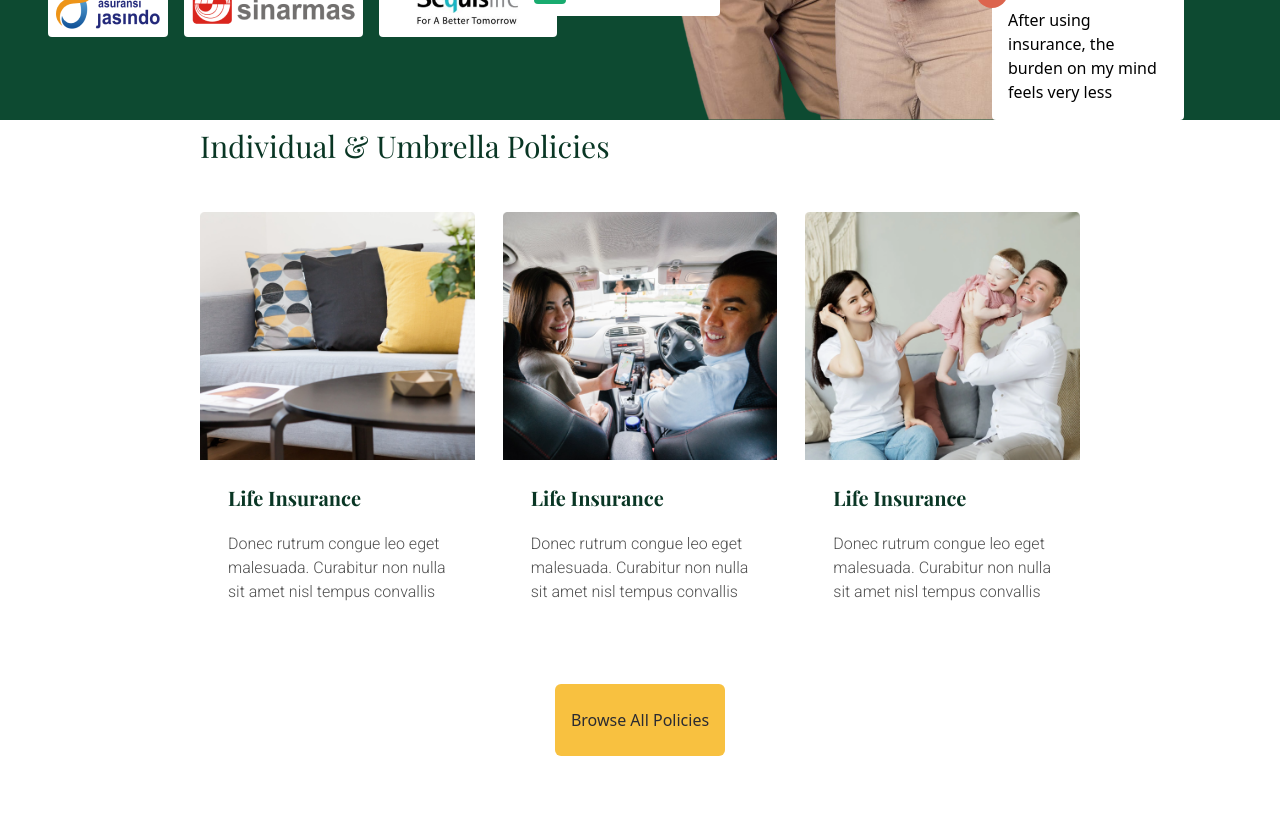
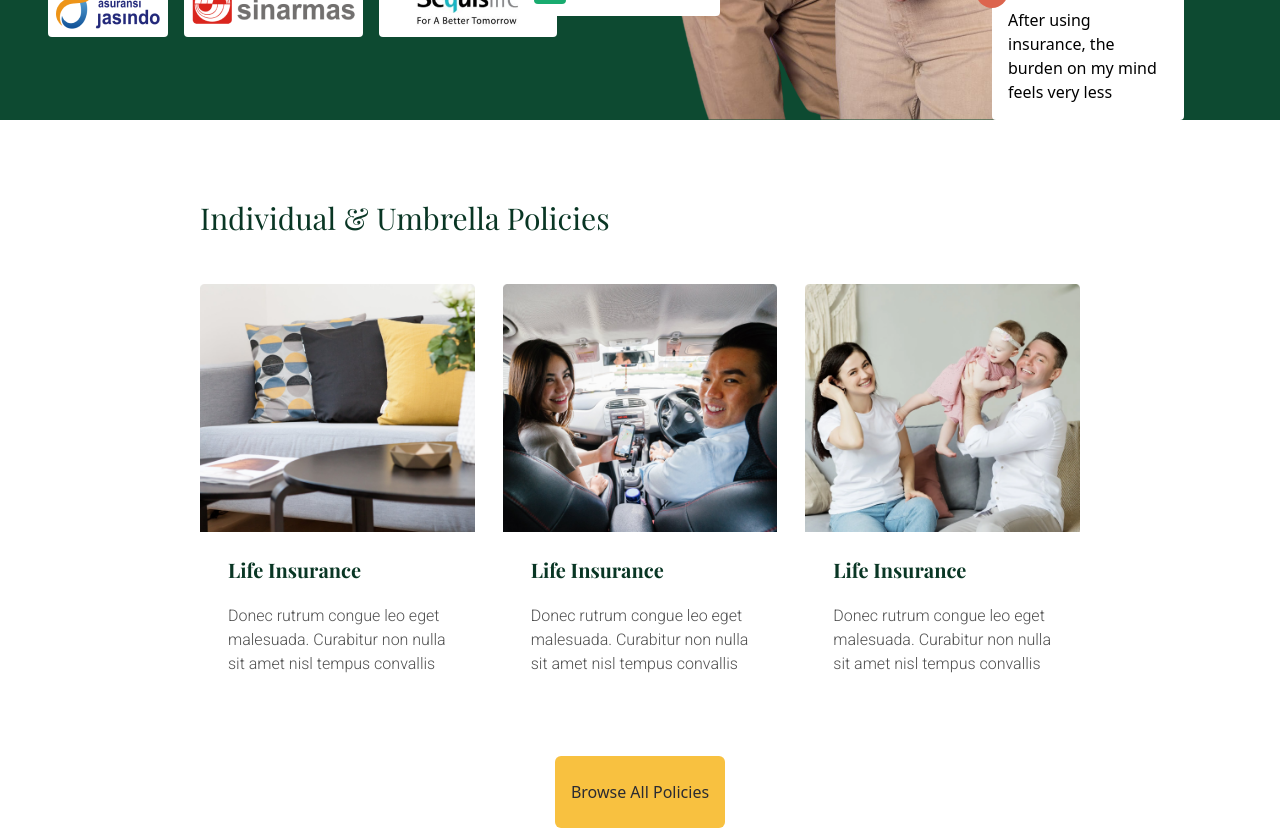
Before and after one commit to DCI-DEV-Team/001-insurance-landingpage, a React (Vite) app: page / in a window 1280 px wide. Shown: the part 680-1508 px from the top of the page. Before the commit the page ends 1436 px from the top, so only its background shows below. Built offline with nearby package versions, Linux system fonts and the light colour scheme.

Commit message:
added mt to card section

```diff
--- a/src/components/Sections/CardSection.jsx
+++ b/src/components/Sections/CardSection.jsx
@@ -16,7 +16,7 @@ export default function CardSection() {
 
   return (
     <>
-      <section className="px-[200px]">
+      <section className="px-[200px] mt-20">
         <h2 className="text-3xl  text-[#093624] my-2 font-playfair mb-12">
           Individual & Umbrella Policies
         </h2>
```
